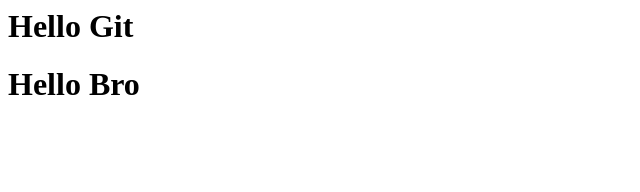
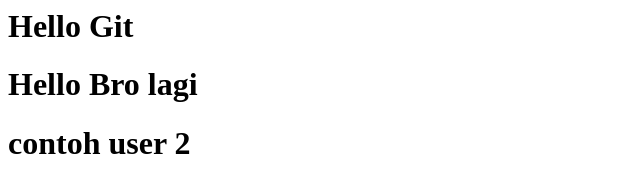
Before and after one commit to noelginting/git-remote, a plain HTML site: page index.html in a window 1280 px wide. Shown: the whole page, without its empty margins (0-640 px from the left). Drawn offline with Linux system fonts and the light colour scheme.

Commit message:
add user 2 to index.html

```diff
--- a/index.html
+++ b/index.html
@@ -1,6 +1,7 @@
 <html>
     <body>
         <h1>Hello Git</h1>
-        <h1>Hello Bro</h1>
+        <h1>Hello Bro lagi</h1>
+        <h1>contoh user 2</h1>
     </body>
 </html>
```
